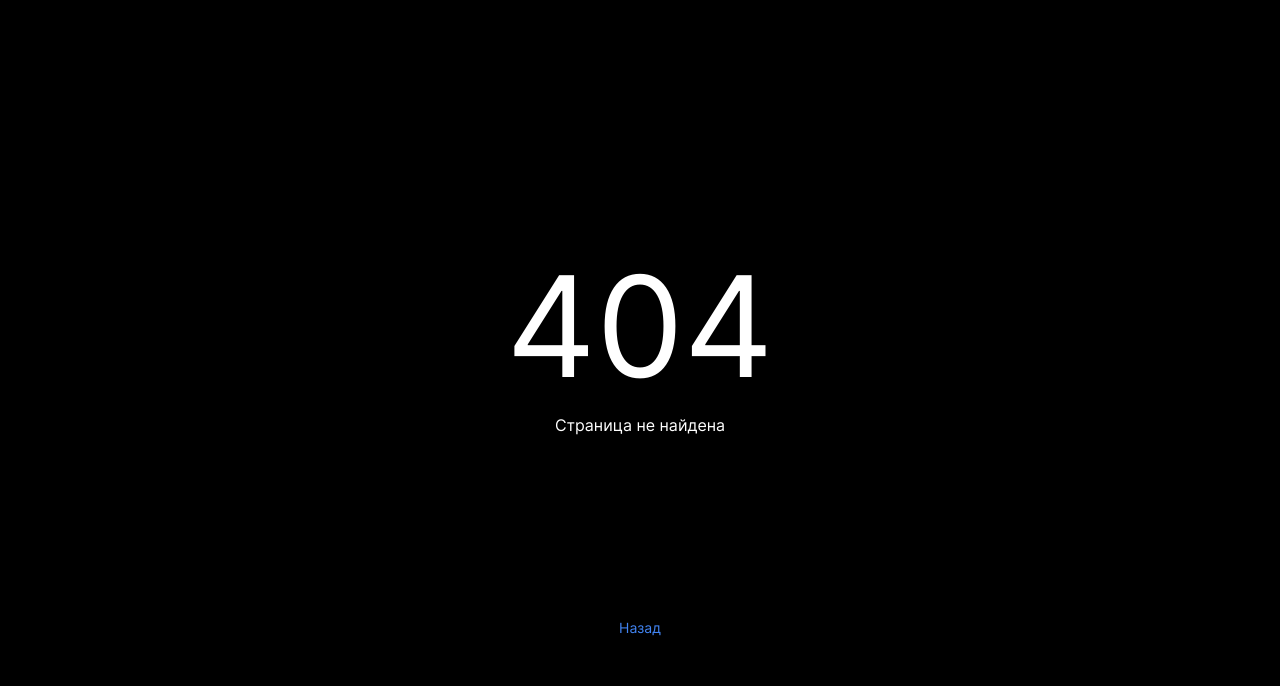
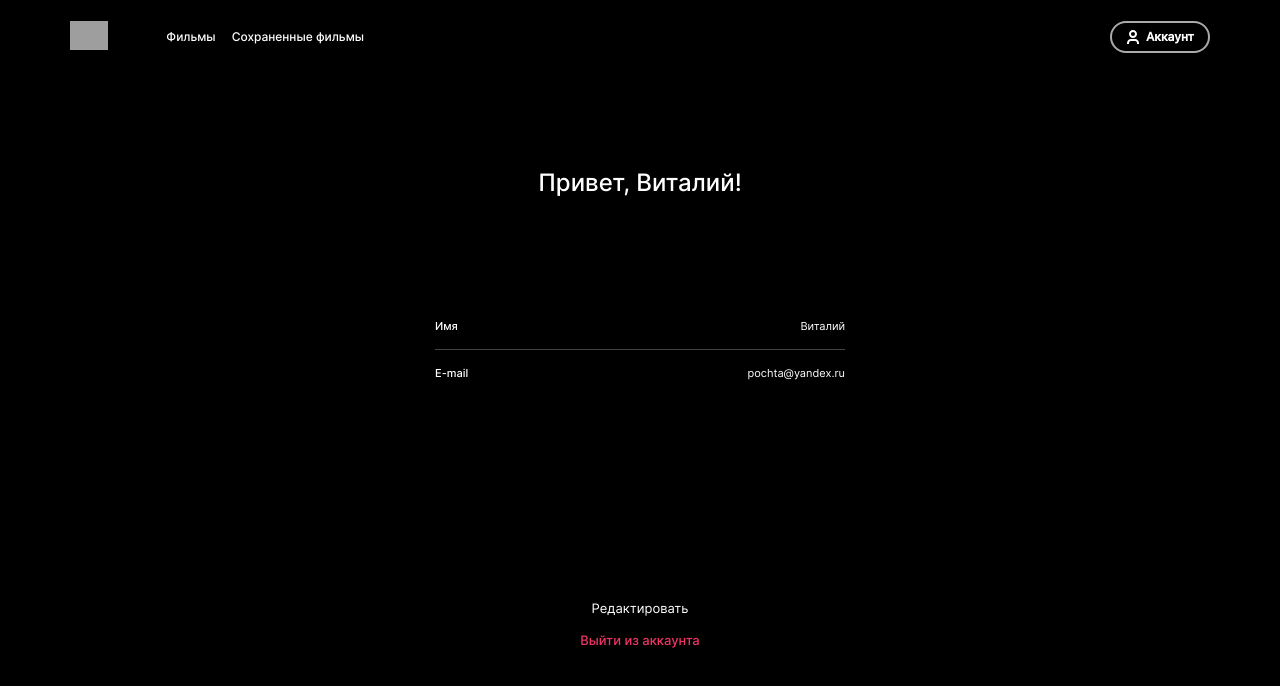
Before and after one commit to Pechenjka/movies-explorer-frontend, a React (Create React App) app: page /profile in a window 1280 px wide. Before the commit this address had no page. Shown: the top 686 px of the page. Built offline with nearby package versions, Linux system fonts and the light colour scheme; grey boxes are pictures that could not be loaded.

Commit message:
feat: добавить страницу профиля пользователя

```diff
--- a/src/components/App/App.js
+++ b/src/components/App/App.js
@@ -9,6 +9,7 @@ import SavedMovies from "../SavedMovies/SavedMovies";
 import NotFound from "../NotFound/NotFound";
 import Register from "../Register/Register";
 import Login from "../Login/Login";
+import Profile from "../Profile/Profile";
 
 const App = () => {
   const [loggedIn, setLoggedIn] = useState(false);
@@ -45,6 +46,10 @@ const App = () => {
         <Route path="/signin">
           <Login />
         </Route>
+        <Route exact path="/profile">
+          <Header loggedIn={loggedIn} />
+          <Profile handleLoggidIn={handleLoggidIn} />
+        </Route>
         <Route path="*">
           <NotFound />
         </Route>
--- /dev/null
+++ b/src/components/Profile/Profile.css
@@ -0,0 +1,95 @@
+.profile {
+  display: flex;
+  flex-direction: column;
+  justify-content: center;
+  align-items: center;
+  margin: 74px 0 70px;
+}
+.profile__title {
+  font-style: normal;
+  font-weight: 500;
+  font-size: 24px;
+  line-height: 29px;
+  margin-bottom: 123px;
+}
+.profile__form {
+  display: flex;
+  flex-direction: column;
+  align-items: center;
+}
+
+.profile__form_fieldset {
+  width: 410px;
+  border: none;
+  padding: 0;
+  margin: 0;
+  display: flex;
+  justify-content: space-between;
+  flex-wrap: wrap;
+  border: none;
+  outline: none;
+}
+.profile__form_label {
+  font-style: normal;
+  width: 40px;
+  font-weight: 500;
+  font-size: 11px;
+  line-height: 13px;
+  border-bottom: 1px solid rgba(66, 66, 66, 1);
+  margin: 0 0 17px;
+}
+.profile__form_label:last-of-type {
+  border: none;
+  margin: 0;
+}
+.profile__form_input {
+  width: 370px;
+  padding: 0 0 16px;
+  text-align: right;
+  border: none;
+  background-color: black;
+  outline: none;
+  color: white;
+  border-bottom: 1px solid rgba(66, 66, 66, 1);
+  margin: 0 0 17px;
+  font-style: normal;
+  font-weight: normal;
+  font-size: 11px;
+  line-height: 13px;
+}
+.profile__form_input:last-of-type {
+  border: none;
+  margin: 0;
+  padding: 0;
+}
+.profile__form_button {
+  font-style: normal;
+  font-weight: normal;
+  font-size: 13px;
+  line-height: 16px;
+  background: none;
+  color: white;
+  border: none;
+  outline: none;
+  cursor: pointer;
+  margin: 220px 0 0;
+  padding: 0;
+}
+.profile__form_button:hover {
+  opacity: 0.8;
+  transition: 0.3s linear all;
+}
+.profile__form_link {
+  font-style: normal;
+  font-weight: 500;
+  font-size: 13px;
+  line-height: 16px;
+  color: rgba(238, 52, 101, 1);
+  text-decoration: none;
+  margin: 16px 0 0;
+  width: max-content;
+}
+.profile__form_link:hover {
+  opacity: 0.8;
+  transition: 0.3s linear all;
+}
--- /dev/null
+++ b/src/components/Profile/Profile.js
@@ -0,0 +1,49 @@
+import { useEffect } from "react";
+import { Link } from "react-router-dom";
+import "./Profile.css";
+
+const Profile = (props) => {
+  const { handleLoggidIn } = props;
+  const currentUserName = "Виталий";
+  const currentUserEmail = "pochta@yandex.ru";
+
+  useEffect(() => {
+    handleLoggidIn();
+  }, [handleLoggidIn]);
+
+  return (
+    <div className="profile">
+      <h2 className="profile__title">Привет, {currentUserName}!</h2>
+      <form className="profile__form">
+        <fieldset className="profile__form_fieldset">
+          <label className="profile__form_label">Имя</label>
+          <input
+            className="profile__form_input"
+            defaultValue={currentUserName}
+            type="text"
+            name="text"
+            id="text"
+            required
+          />
+          <span id="text-error"></span>
+          <label className="profile__form_label">E-mail</label>
+          <input
+            className="profile__form_input"
+            defaultValue={currentUserEmail}
+            type="email"
+            name="email"
+            id="email"
+            required
+          />
+          <span id="email-error"></span>
+        </fieldset>
+        <button className="profile__form_button">Редактировать</button>
+        <Link to="/" className="profile__form_link">
+          Выйти из аккаунта
+        </Link>
+      </form>
+    </div>
+  );
+};
+
+export default Profile;
```
